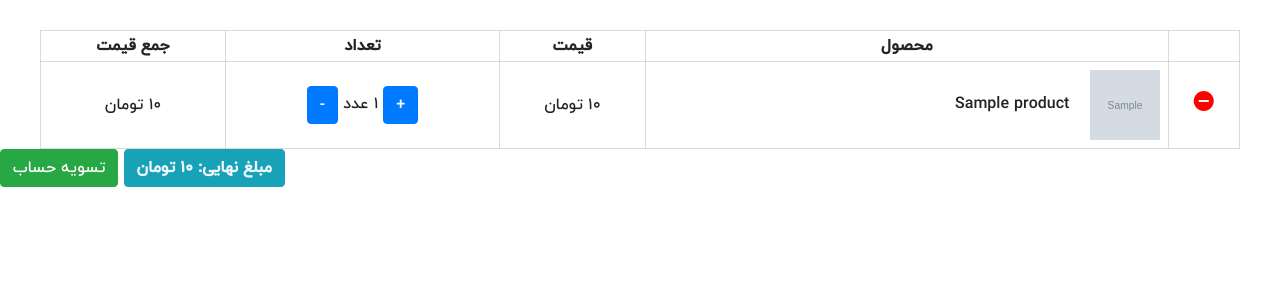
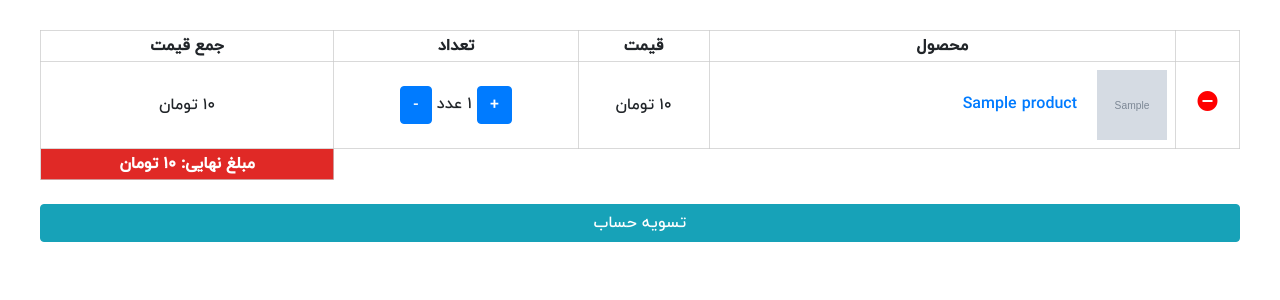
Before and after one commit to zareisajad/online-shop-flask, a Flask app: a page that uses app/templates/cart.html in a window 1280 px wide. Shown: the part 124-424 px from the top of the page. Run offline with Flask 2, Linux system fonts and the light colour scheme; a user stored in the database is signed in; tables that the repository leaves empty hold one stand-in row (values such as "Sample post"); grey boxes marked "Sample" are stand-in pictures; some libraries are stand-ins or nearby versions.

Commit message:
changed total price style and checkout button

```diff
--- a/app/templates/cart.html
+++ b/app/templates/cart.html
@@ -1,6 +1,7 @@
 {% extends 'base.html' %}
 {% block header %}سبد خرید{% endblock %}
 {% block content %}
+{% if user_cart %}
 <table>
   <tr>
     <th></th>
@@ -18,7 +19,9 @@
       </td>
       <td style="text-align: right;">
         <img class="card-img-top" src="{{i.photo}}" style="width:80px;height:80px;padding:5px;">
-        <span style="padding:10px">{{i.title}}</span>
+        <a href="{{url_for('product_detail', id=i.id)}}">
+          <span style="padding:10px">{{i.title}}</span>
+        </a>
       </td>
       {% if not i.discounted %}
       <td>{{ '{0:,}'.format(i.price) }} تومان</td>
@@ -40,10 +43,16 @@
       </td>
       {% set _ = total.append(amount) %}
       {% endfor %}
-
     </tr>
-  </table>
-  <a style="color: aliceblue;" class="btn btn-info">
-    <b>مبلغ نهایی: {{ '{0:,}'.format(total | sum()) }} تومان</b></a>
-    <a href="{{url_for('final_amount')}}" class="btn btn-success" >تسویه حساب</a>
-    {% endblock %}
+    <tr class="cart-final-price">
+      <th></th><th></th><th></th><th></th>
+      <td style="background-color: #e02926;color:white;">
+      <b>مبلغ نهایی: {{ '{0:,}'.format(total | sum()) }} تومان</b></a>
+      </td>
+    </tr>
+</table>
+<div class="cart-checkout"><br>
+<a href="{{url_for('final_amount')}}" class="btn btn-info" style="width:100%;" >تسویه حساب</a>
+</div><br>
+{% endif %}
+{% endblock %}
```
